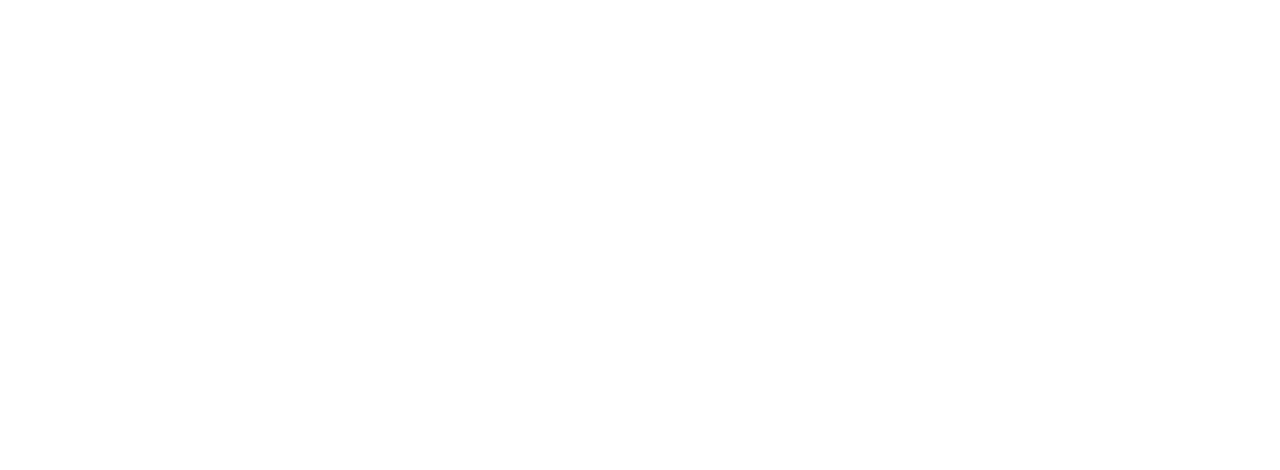
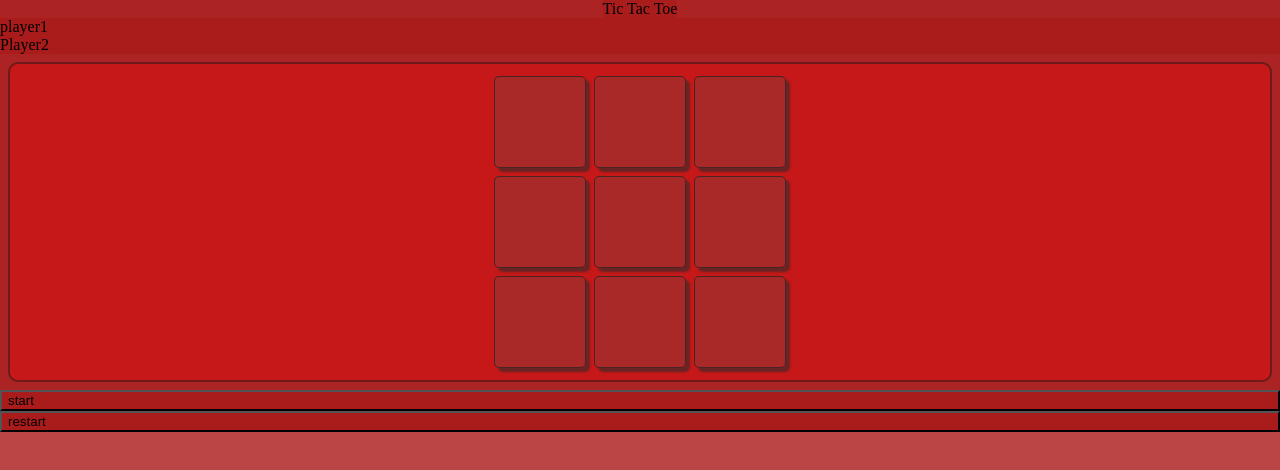
Before and after one commit to bishaMoh/tic-tac-toe, a plain HTML site: page index.html in a window 1280 px wide. Drawn offline with Linux system fonts and the light colour scheme.

Commit message:
adding structure and some css

```diff
--- a/index.html
+++ b/index.html
@@ -3,9 +3,45 @@
 <head>
     <meta charset="UTF-8">
     <meta name="viewport" content="width=device-width, initial-scale=1.0">
-    <title>Document</title>
+    <title>Tic Tac Toe</title>
+    <link rel="stylesheet" href="./styles.css">
 </head>
 <body>
+    <div class="players">
+        <div class="player1">
+            <p>player1</p>
+        </div>
+        <div class="plalyer2">
+            <p>Player2</p>
+        </div>
+    </div>
+    <div class="scores">
+        <div class="score player1">
+
+        </div>
+        <div class="score player2">
+
+        </div>
+        <div class="score tie">
+
+        </div>
+    </div>
+    <div class="container">
+        <div class="board"></div>
+        <div class="board"></div>
+        <div class="board"></div>
+        <div class="board"></div>
+        <div class="board"></div>
+        <div class="board"></div>
+        <div class="board"></div>
+        <div class="board"></div>
+        <div class="board"></div>
+    </div>
+
+    <div id="btns">
+        <button id ="start">start</button>
+        <button id ="restart">restart</button>
+    </div>
     <script src="script.js"></script>
 </body>
 </html>
--- a/script.js
+++ b/script.js
@@ -123,4 +123,20 @@ function Gameflow(
 }
 
 
-const game = Gameflow();
+
+const DisplayControllar = (function () {
+    // starting the game
+    const start = document.getElementById("start");
+    document.addEventListener("click", () => {
+        Gameflow();
+    });
+
+    // waiting for a move
+    const box = document.getElementsByClassName("board");
+
+    document.addEventListener("click", function() {
+        const sign = document.createElement("p");
+        sign.textContent = `${game.getPlayerInHand().sign}`;
+        console.log(`${game.getPlayerInHand().sign}`);
+    });
+})();
--- a/styles.css
+++ b/styles.css
@@ -0,0 +1,43 @@
+
+* {
+ display: flex;
+ justify-content: center;
+ flex-direction: column;
+ margin: 0px;
+ background-color: #aa1d1dd1;
+}
+
+title {
+    align-self: center;
+}
+
+.container {
+    display: grid;
+    grid-template: 100px 100px 100px / 100px 100px 100px;
+    background-color: #d21414b1;
+    border-radius: 10px;
+    margin: 8px;
+    /* box-shadow: 7px 7px 3px #692424; */
+    border: 2px solid #6e1a1a;
+    padding: 8px;
+}
+
+.board {
+    display: flex;
+    justify-content: center;
+    align-items: center;
+    border: 1px solid #492424;
+    border-radius: 5px;
+    font-size: 50px;
+    background-color: #a12d2dc3;
+    gap: 2px;
+    margin: 4px;
+    box-shadow: 4px 4px 2px #692424;
+    color: rgb(250, 179, 38);
+    font-family: 'Franklin Gothic Medium', 'Arial Narrow', Arial, sans-serif;
+
+}
+
+div .board:hover {
+    background-color: #7e0606;
+}
```
